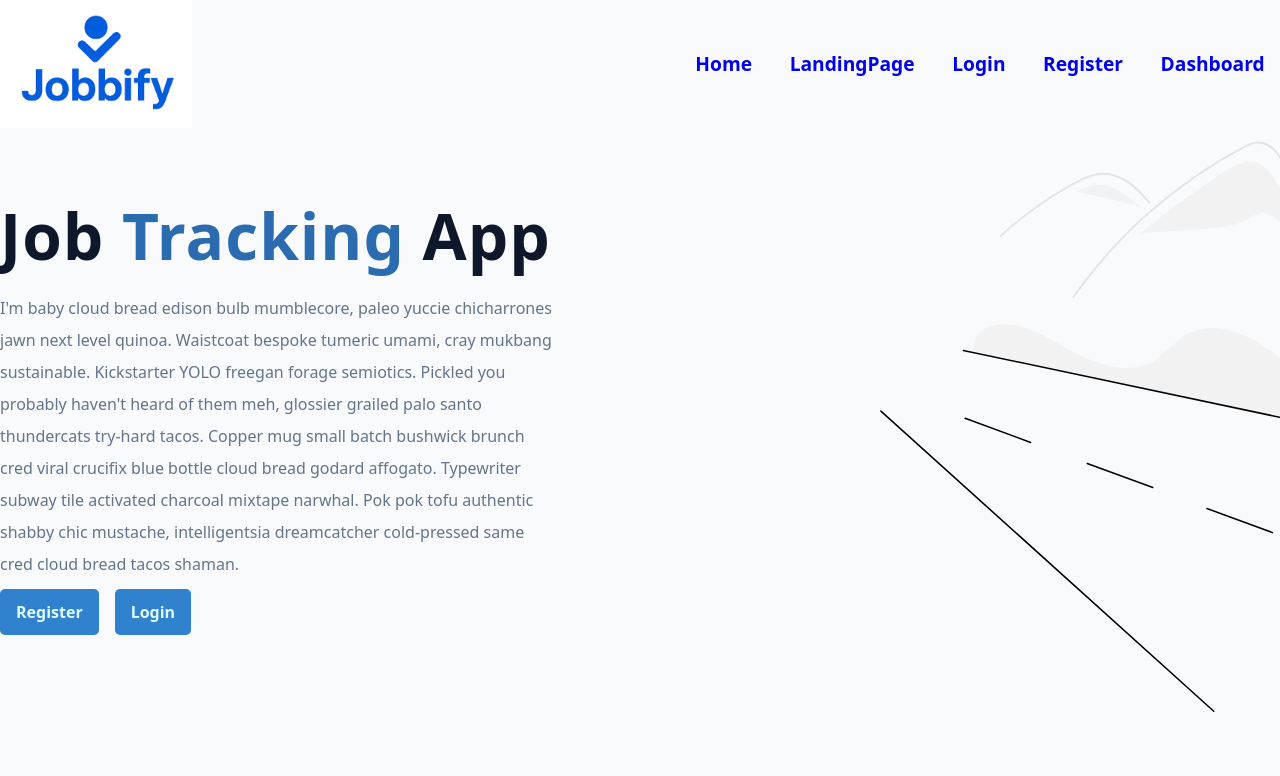
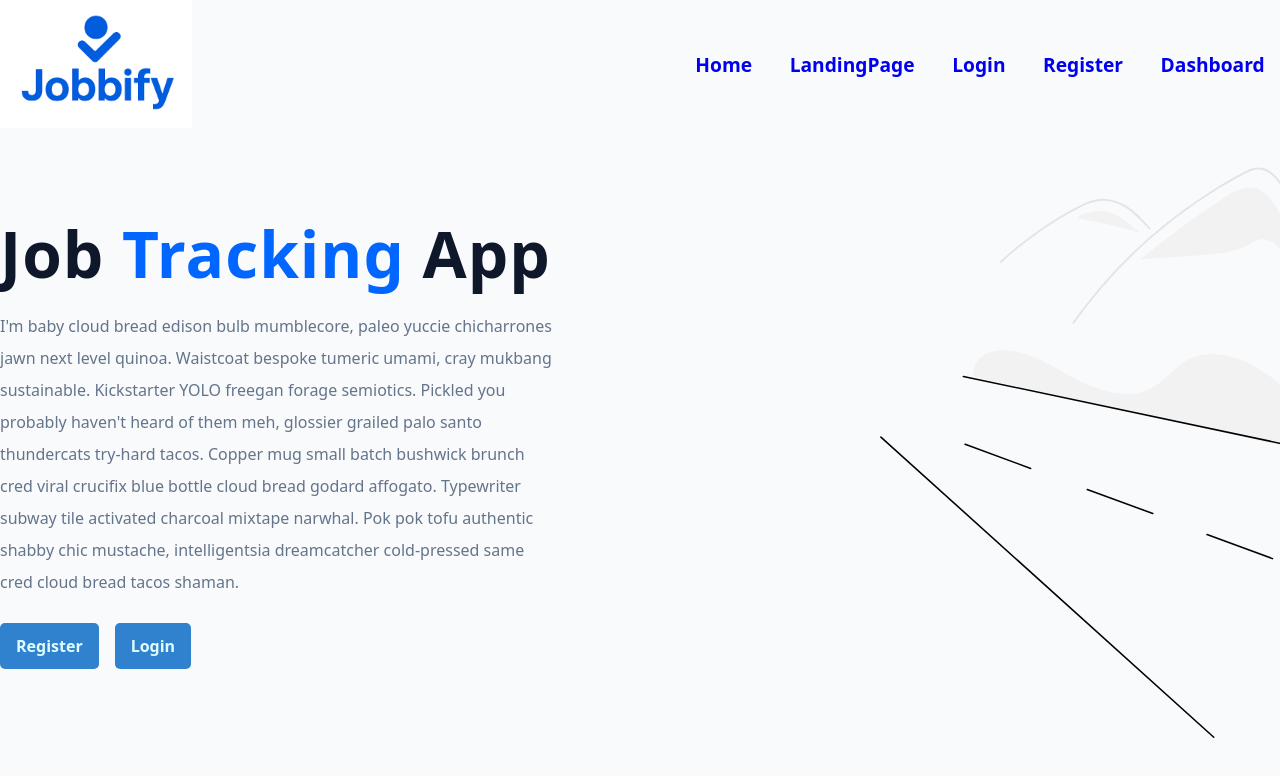
Before and after one commit to Jamesdai05/MERN-JOBIFY, a React (Vite) app in the folder frontend/: page /landing in a window 1280 px wide. Shown: the top 776 px of the page. Built offline with nearby package versions, Linux system fonts and the light colour scheme.

Commit message:
(feat):add the style for the errorPage

```diff
--- /dev/null
+++ b/frontend/src/components/Logo.jsx
@@ -0,0 +1,10 @@
+import logo from "../assets/logo.png"
+
+const Logo = () => {
+  return (
+    <div>
+        <img src={logo} alt="logo" className="logo"/>
+    </div>
+  )
+}
+export default Logo
--- a/frontend/src/components/Navbar.jsx
+++ b/frontend/src/components/Navbar.jsx
@@ -1,12 +1,12 @@
 import { Link } from "react-router-dom";
-import logo from "../assets/final.png";
+import Logo from "./Logo.jsx";
 
 
 
 const Navbar = () => {
   return (
       <div className="nav">
-          <img src={logo} alt="logo" className="logo"/>
+          <Logo />
           <ul>
               <Link to="/">
                   <li>Home</li>
--- /dev/null
+++ b/frontend/src/components/wrapper/errorPage.js
@@ -0,0 +1,33 @@
+import styled from "styled-components";
+
+const Wrapper=styled.main`
+    min-height:100vh;
+    text-align:center;
+    display:flex;
+    justify-content:center;
+    flex-direction:column;
+    align-items:center;
+    img {
+        width:85vw;
+        max-width:600px;
+        display:block;
+        margin-bottom: 2rem;
+        margin-top: -3rem;
+    }
+    h3 {
+        margin-bottom:0.8rem;
+    }
+
+    p {
+        line-height: 1.5;
+        margin-top:0.5rem;
+        margin-bottom:1.5rem;
+        color:var(--text-secondary-color);
+    }
+    a {
+    color: var(--primary-500);
+    text-transform: capitalize;
+  }
+`
+
+export default Wrapper;
--- a/frontend/src/components/wrapper/landingPage.js
+++ b/frontend/src/components/wrapper/landingPage.js
@@ -7,19 +7,20 @@ const Wrapper = styled.section `
     margin: 0 auto;
     display:flex;
     justify-content:space-between;
+    margin-bottom:1rem;
   }
 
   .page{
     min-height:calc(100vh -var (--nav-height));
     display: grid;
     align-items:center;
-    margin-top:-1rem;
+    /* margin-top:-1rem; */
   }
 
   h1{
     font-weight: 700;
     span{
-      color:var(--secodary-600);
+      color:var(--ternary-600);
     }
     margin-bottom:1.5rem;
   }
@@ -27,7 +28,7 @@ const Wrapper = styled.section `
   p {
     line-height: 2;
     color: var(--text-secondary-color);
-    margin-bottom: 1.5rem;
+    margin-bottom: 2.5rem;
     max-width: 35em;
   }
 
@@ -39,6 +40,10 @@ const Wrapper = styled.section `
     display:none;
   }
 
+  .links {
+    margin-top:1rem;
+  }
+
   .btn{
     padding: 0.75rem 1rem;
     background-color: var(--secodary-500);
@@ -46,11 +51,13 @@ const Wrapper = styled.section `
     text-decoration:none;
     color:var(--primary-50);
     font-weight: 600;
+
   }
 
   @media (min-width:990px) {
     .main-img{
       display:block;
+      /* margin-top:1rem; */
     }
     .page{
       display: grid;
--- a/frontend/src/index.css
+++ b/frontend/src/index.css
@@ -37,7 +37,7 @@ html {
   --secodary-800: #2a4365;
   --secodary-900: #1a365d;
 
-
+  --ternary-600: #0066FF;
   /* grey */
   --grey-50: #f8fafc;
   --grey-100: #f1f5f9;
--- a/frontend/src/pages/Error.jsx
+++ b/frontend/src/pages/Error.jsx
@@ -1,9 +1,13 @@
+import NotFound from "../assets/Not-found.svg";
+import Wrapper from "../components/wrapper/errorPage.js"
+
 const Error = (error) => {
   return (
-    <>
-      <h2>The page you're looking for does not exist</h2>
+    <Wrapper>
+      <img src={NotFound} alt="notfound" />
+      <h3>The page you're looking for does not exist</h3>
       <p>{error?.data?.message}</p>
-    </>
+    </Wrapper>
   );
 }
 export default Error
--- a/frontend/src/pages/LandingPage.jsx
+++ b/frontend/src/pages/LandingPage.jsx
@@ -28,6 +28,7 @@ const LandingPage = () => {
                       mustache, intelligentsia dreamcatcher cold-pressed same
                       cred cloud bread tacos shaman.
                   </p>
+                  <div className="links">
                       <Link to="/register" className="btn register">
                           Register
                       </Link>
@@ -35,6 +36,7 @@ const LandingPage = () => {
                           Login
                       </Link>
                   </div>
+              </div>
               <img src={main} alt="job hunting" className="img main-img" />
           </div>
       </Wrapper>
```
Also changed, not shown: frontend/src/assets/Not-found.svg (added), frontend/src/assets/logo.png (renamed from frontend/src/assets/final.png). Lines whose indentation alone changed are shown as unchanged.
